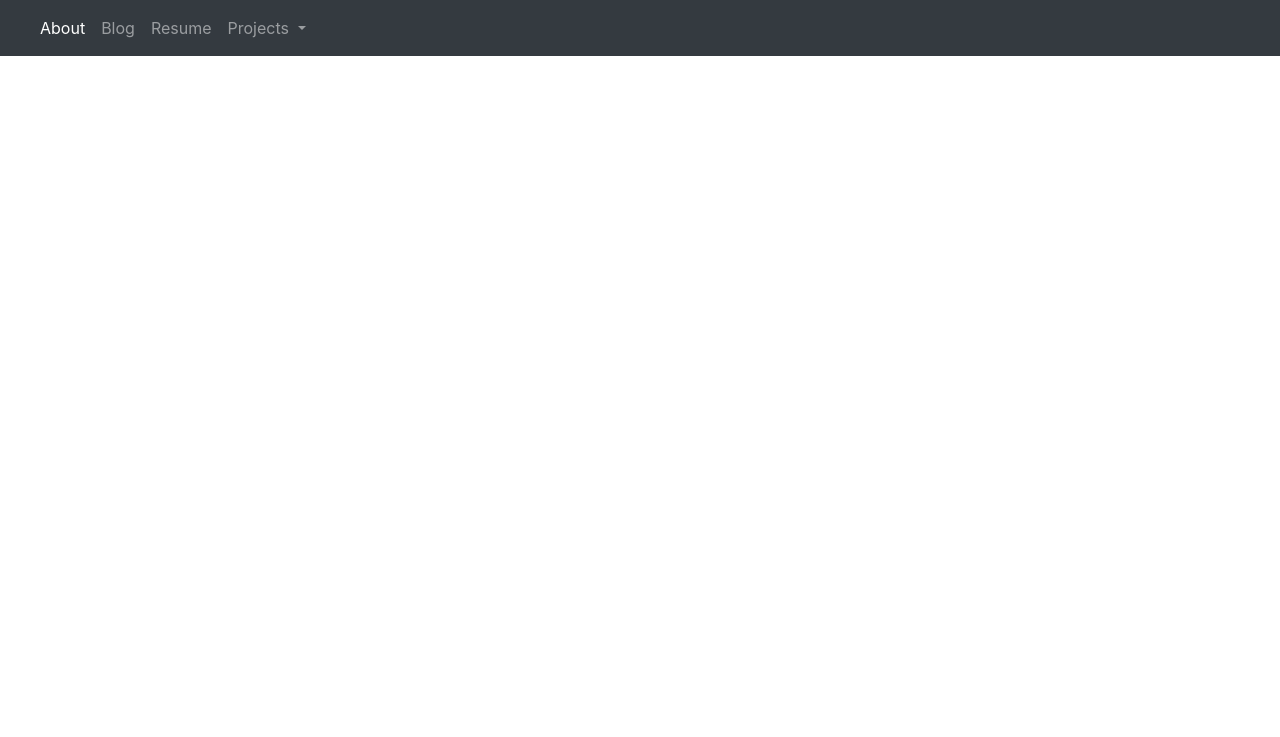
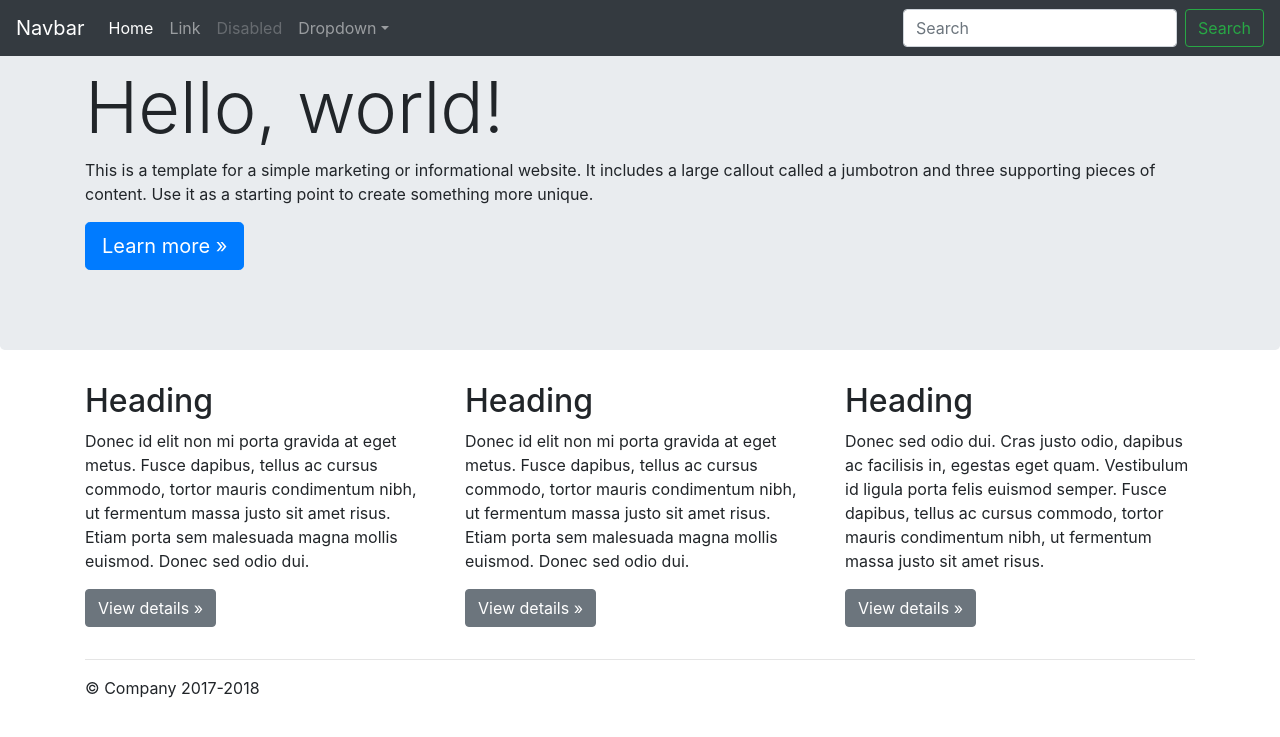
Before and after one commit to Avin-Mathew/portfolio, a Django app: page / in a window 1280 px wide. Shown: the top 737 px of the page. Run offline with Django 3.2, Linux system fonts and the light colour scheme; some libraries are stand-ins or nearby versions.

Commit message:
changed vulnerable packages

```diff
--- a/templates/base.html
+++ b/templates/base.html
@@ -8,38 +8,80 @@
 
     <!-- Bootstrap CSS -->
     <link rel="stylesheet" type="text/css" href="{% static 'vendor/bootstrap/css/bootstrap.min.css' %}">
-    <nav class="navbar navbar-expand-lg navbar-dark bg-dark">
-    <a class="navbar-brand" href="#"></a>
-    <button class="navbar-toggler" type="button" data-toggle="collapse" data-target="#navbarSupportedContent" aria-controls="navbarSupportedContent" aria-expanded="false" aria-label="Toggle navigation">
+    <body>
+      <nav class="navbar navbar-expand-md navbar-dark fixed-top bg-dark">
+            <a class="navbar-brand" href="#">Navbar</a>
+            <button class="navbar-toggler" type="button" data-toggle="collapse" data-target="#navbarsExampleDefault" aria-controls="navbarsExampleDefault" aria-expanded="false" aria-label="Toggle navigation">
               <span class="navbar-toggler-icon"></span>
             </button>
-    <div class="collapse navbar-collapse" id="navbarSupportedContent">
+
+            <div class="collapse navbar-collapse" id="navbarsExampleDefault">
               <ul class="navbar-nav mr-auto">
                 <li class="nav-item active">
-            <a class="nav-link" href="#">About <span class="sr-only">(current)</span></a>
+                  <a class="nav-link" href="#">Home <span class="sr-only">(current)</span></a>
                 </li>
                 <li class="nav-item">
-            <a class="nav-link" href="#">Blog</a>
+                  <a class="nav-link" href="#">Link</a>
                 </li>
                 <li class="nav-item">
-            <a class="nav-link" href="#">Resume</a>
+                  <a class="nav-link disabled" href="#">Disabled</a>
                 </li>
                 <li class="nav-item dropdown">
-            <a class="nav-link dropdown-toggle" href="#" id="navbarDropdown" role="button" data-toggle="dropdown" aria-haspopup="true" aria-expanded="false">
-            Projects
-            </a>
-            <div class="dropdown-menu" aria-labelledby="navbarDropdown">
-            <a class="dropdown-item" href="#">1</a>
-            <a class="dropdown-item" href="#">2</a>
-            <div class="dropdown-divider"></div>
-            <a class="dropdown-item" href="#">3</a>
+                  <a class="nav-link dropdown-toggle" href="http://example.com" id="dropdown01" data-toggle="dropdown" aria-haspopup="true" aria-expanded="false">Dropdown</a>
+                  <div class="dropdown-menu" aria-labelledby="dropdown01">
+                    <a class="dropdown-item" href="#">Action</a>
+                    <a class="dropdown-item" href="#">Another action</a>
+                    <a class="dropdown-item" href="#">Something else here</a>
                   </div>
                 </li>
               </ul>
+              <form class="form-inline my-2 my-lg-0">
+                <input class="form-control mr-sm-2" type="text" placeholder="Search" aria-label="Search">
+                <button class="btn btn-outline-success my-2 my-sm-0" type="submit">Search</button>
+              </form>
             </div>
           </nav>
-  </head>
-  <body>
+
+          <main role="main">
+
+            <!-- Main jumbotron for a primary marketing message or call to action -->
+            <div class="jumbotron">
+              <div class="container">
+                <h1 class="display-3">Hello, world!</h1>
+                <p>This is a template for a simple marketing or informational website. It includes a large callout called a jumbotron and three supporting pieces of content. Use it as a starting point to create something more unique.</p>
+                <p><a class="btn btn-primary btn-lg" href="#" role="button">Learn more &raquo;</a></p>
+              </div>
+            </div>
+
+            <div class="container">
+              <!-- Example row of columns -->
+              <div class="row">
+                <div class="col-md-4">
+                  <h2>Heading</h2>
+                  <p>Donec id elit non mi porta gravida at eget metus. Fusce dapibus, tellus ac cursus commodo, tortor mauris condimentum nibh, ut fermentum massa justo sit amet risus. Etiam porta sem malesuada magna mollis euismod. Donec sed odio dui. </p>
+                  <p><a class="btn btn-secondary" href="#" role="button">View details &raquo;</a></p>
+                </div>
+                <div class="col-md-4">
+                  <h2>Heading</h2>
+                  <p>Donec id elit non mi porta gravida at eget metus. Fusce dapibus, tellus ac cursus commodo, tortor mauris condimentum nibh, ut fermentum massa justo sit amet risus. Etiam porta sem malesuada magna mollis euismod. Donec sed odio dui. </p>
+                  <p><a class="btn btn-secondary" href="#" role="button">View details &raquo;</a></p>
+                </div>
+                <div class="col-md-4">
+                  <h2>Heading</h2>
+                  <p>Donec sed odio dui. Cras justo odio, dapibus ac facilisis in, egestas eget quam. Vestibulum id ligula porta felis euismod semper. Fusce dapibus, tellus ac cursus commodo, tortor mauris condimentum nibh, ut fermentum massa justo sit amet risus.</p>
+                  <p><a class="btn btn-secondary" href="#" role="button">View details &raquo;</a></p>
+                </div>
+              </div>
+
+              <hr>
+
+            </div> <!-- /container -->
+
+          </main>
+
+          <footer class="container">
+            <p>&copy; Company 2017-2018</p>
+          </footer>
           <!-- Optional JavaScript -->
           <!-- jQuery first, then Popper.js, then Bootstrap JS -->
           <script src="{%static 'vendor/bootstrap/js/jquery-3.2.1.slim.min.js' %}"></script>
```
Also changed, not shown: 1 other file. Lines whose indentation alone changed are shown as unchanged.
